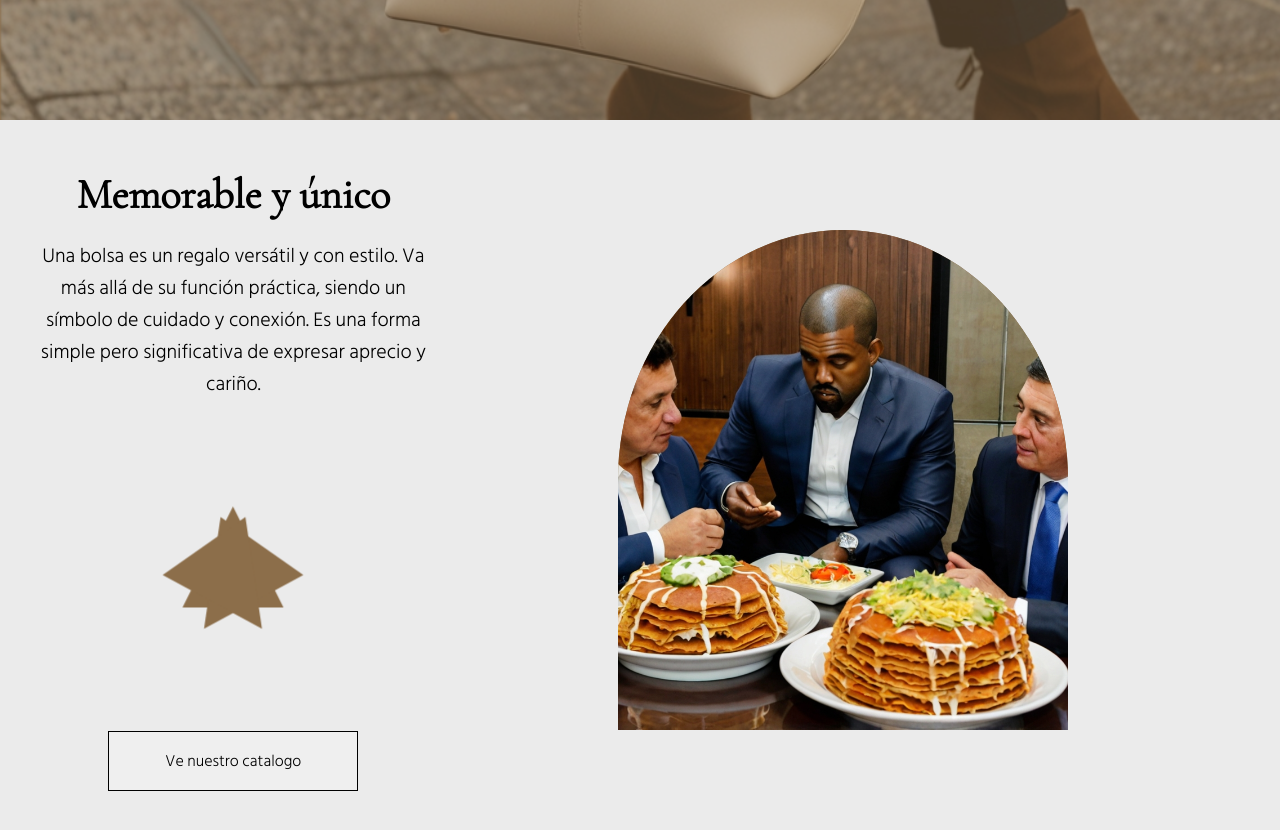
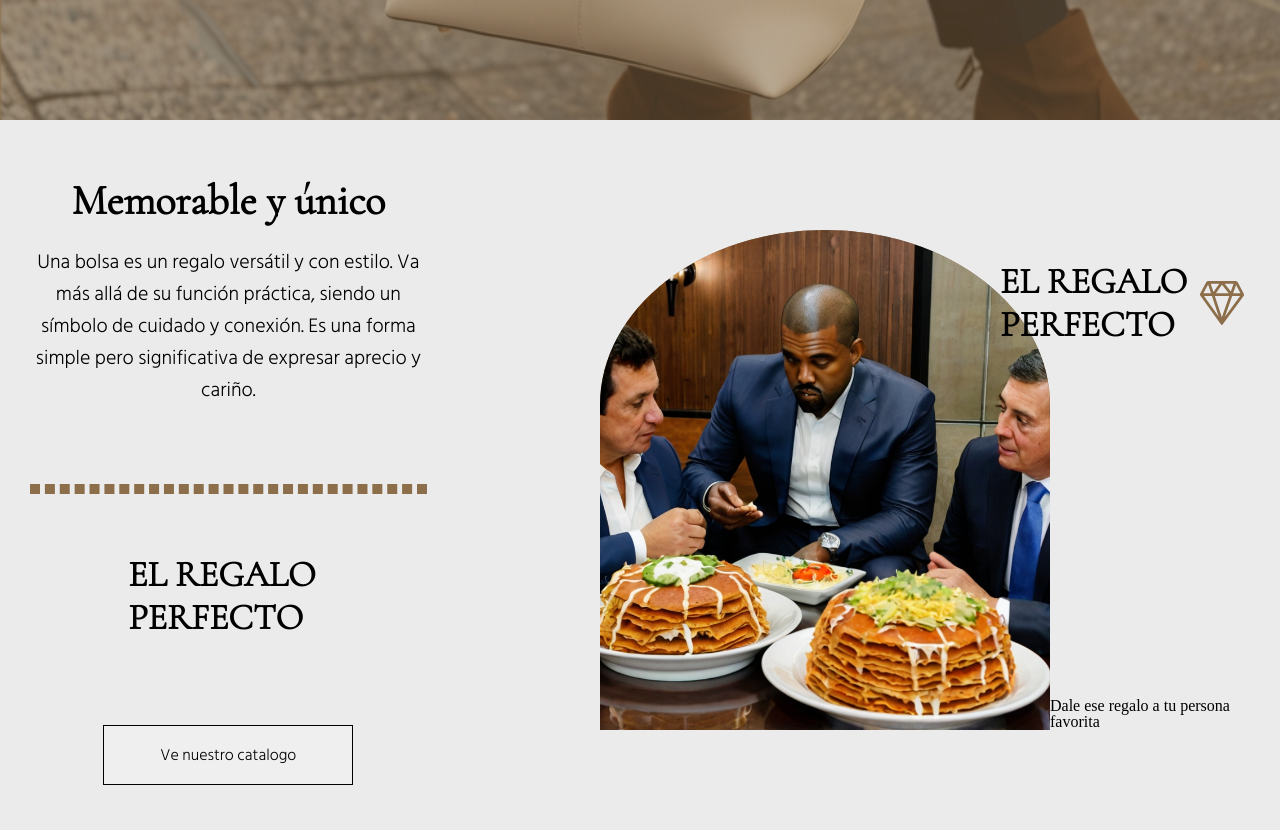
Before and after one commit to Tounka/bagelia, a React (Create React App) app: page / in a window 1280 px wide. Shown: the part 680-1510 px from the top of the page. Built offline with nearby package versions, Linux system fonts and the light colour scheme.

Commit message:
seccion regalo finalizada con estilos

```diff
--- a/package.json
+++ b/package.json
@@ -8,6 +8,7 @@
     "@testing-library/user-event": "^13.5.0",
     "react": "^18.3.1",
     "react-dom": "^18.3.1",
+    "react-icons": "^5.2.1",
     "react-router-dom": "^6.23.1",
     "react-scripts": "5.0.1",
     "styled-components": "^6.1.11",
--- a/src/Paginas/PaginaPrincipal/Secciones/Componentes.jsx
+++ b/src/Paginas/PaginaPrincipal/Secciones/Componentes.jsx
@@ -30,6 +30,9 @@ export const ContenedorBienvenida = styled.div`
 
 export const ContenedorSeccion = styled.div`
     height: calc(100vh - 80px);
+    @media (max-width: 800px) {
+      height: auto;
+    }
 `
 export const SubtituloTexto = styled.h2`
     font-size: ${props => props.size ? props.size : '24px'};
--- a/src/Paginas/PaginaPrincipal/Secciones/Formas.jsx
+++ b/src/Paginas/PaginaPrincipal/Secciones/Formas.jsx
@@ -1,4 +1,4 @@
-import React from 'react';
+import React, { useEffect, useState } from 'react';
 import styled, { keyframes } from 'styled-components';
 
 // Definimos la animación de pulsación
@@ -55,7 +55,22 @@ export const Puerta = styled.div`
   min-width: 350px;
   max-width: 450px;
   background-color: var(--Dorado);
-  border-radius: 50% 50% 0 0;
+  border-radius: 50% 50% 0% 0% / 35% 35% 10% 10%  ;
 
   overflow:hidden;
+
+    @media (max-width: 800px) {
+      width:100%;
+      max-width: auto;
+    }
 `;
+
+export const Linea = styled.hr`
+    width:100%;
+
+    color:  var(--Dorado);
+    border-color:  var(--Dorado);
+    border-width: 5px; /* Ajusta el grosor del borde */
+
+    border-style:dashed;
+`
--- a/src/Paginas/PaginaPrincipal/Secciones/SeccionRegalo.jsx
+++ b/src/Paginas/PaginaPrincipal/Secciones/SeccionRegalo.jsx
@@ -1,15 +1,17 @@
 import styled from "styled-components";
 import { SubtituloTexto, TextoGenerico, ContenedorSeccion } from "./Componentes";
 import { BtnNavigatePaginaPrincipal } from "../../../ComponentesPrincipales/Botones/BtnNavigate";
-import { Estrella, Puerta } from "./Formas";
-import {ImgPicture} from '../../../ComponentesPrincipales/Img'
+import {  Puerta, Linea  } from "./Formas";
+import {ImgPicture} from '../../../ComponentesPrincipales/Img';
+import { SlDiamond } from "react-icons/sl";
 import img from '../../../img/imgRam.jpg'
 const ContenedorRegalo = styled.div`
     display: grid;
     grid-template-columns: 2fr 4fr;
+    gap: 30px;
+    @media (max-width: 800px) {
+        grid-template-columns: 1fr;
 
-    @media (max-width: 600px) {
-        grid-template-columns: 1fr;
     }
     width: 100%;
     height: 100%;
@@ -29,9 +31,61 @@ const ContenedorSubseccionRegalo = styled.div`
 
 
 `
+const ContenedorDerechoSubseccionRegalo = styled.div`
+    height: 500px;
+    width: 100%;
+    display:flex;
+    flex-direction: row;
+    justify-content: right;
+
+     @media (max-width: 800px) {
+        width:100%;
+        position: relative;
+        justify-content:center;
+    }
+
+`
+const ContenedorTextoDerechoSubseccionRegalo = styled.div`
+    display:flex;
+    flex-direction: column;
+    height: 100%;
+    justify-content: space-between;
+
+    @media (max-width: 800px) {
+        display:none;
+    }
+
+`
+const TextoDerechoSubseccionRegalo = styled.p`
+    font-size: ${props => props.titular ? '36px' : '16px'};
+    line-height: ${props => props.espaciado ? '16px' : 'null'};
+    margin: 0;
+
+    font-family: ${props => props.titular ? 'FuenteEspecial' : 'null'};
+    font-weight: ${props => props.titular ? 'Bold' : 'null'};
+
+    max-width: 200px;
+
+    @media (max-width: 800px) {
+        max-width: 700px;
+        margin-top: 20px;
+    }
 
 
+`
 
+
+const ContenedorTituloDerecho =styled.div`
+    display:flex;
+    margin-top: 30px;
+    margin-left: -50px;
+    align-items:Center;
+    @media (max-width: 800px) {
+        display:none;
+
+    }
+
+`
 
 export const SeccionRegalo = () =>{
     return(
@@ -42,14 +96,26 @@ export const SeccionRegalo = () =>{
                     <SubtituloTexto size={'42px'}>Memorable y único</SubtituloTexto>
                     <TextoGenerico>Una bolsa es un regalo versátil y con estilo. Va más allá de su función práctica, siendo un símbolo de cuidado y conexión. Es una forma simple pero significativa de expresar aprecio y cariño.</TextoGenerico>
                     </div>
-                    <Estrella />
+                    <Linea />
+                    <TextoDerechoSubseccionRegalo titular>EL REGALO PERFECTO</TextoDerechoSubseccionRegalo>
                     <BtnNavigatePaginaPrincipal path={'catalogo'} txt={'Ve nuestro catalogo'} border />
                 </ContenedorSubseccionRegalo>
 
                 <ContenedorSubseccionRegalo>
-                    <Puerta>
-                        <ImgPicture src={img} alt={'Imagen de bolsa'}/>
-                    </Puerta>
+                    <ContenedorDerechoSubseccionRegalo>
+                        <Puerta>
+                            <ImgPicture src={img} alt={'Imagen de bolsa'}/>
+                        </Puerta>
+                        <ContenedorTextoDerechoSubseccionRegalo>
+                            <ContenedorTituloDerecho>
+                                <TextoDerechoSubseccionRegalo titular>EL REGALO PERFECTO</TextoDerechoSubseccionRegalo>
+                                <SlDiamond color="var(--Dorado)" fontSize={'44px'} />
+                            </ContenedorTituloDerecho>
+
+                           <TextoDerechoSubseccionRegalo espaciado>Dale ese regalo a tu persona favorita</TextoDerechoSubseccionRegalo>
+                        </ContenedorTextoDerechoSubseccionRegalo>
+                    </ContenedorDerechoSubseccionRegalo>
+
                 </ContenedorSubseccionRegalo>
             </ContenedorRegalo>
         </ContenedorSeccion>
```
Also changed, not shown: src/img/blob-haikei.svg (added), 1 other file (tests, documents, lock files or other folders).
